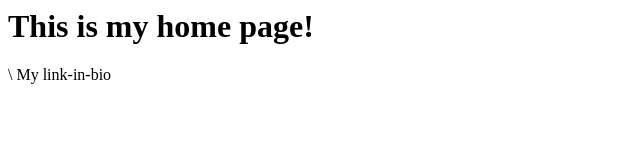
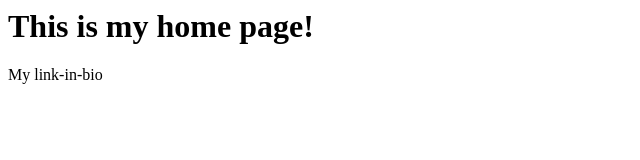
Before and after one commit to DHalbe24/link-in-bio, a plain HTML site: page index.html in a window 1280 px wide. Shown: the full height of the page, 0-640 px from the left. Drawn offline with Linux system fonts and the light colour scheme.

Commit message:
removed stray /

```diff
--- a/index.html
+++ b/index.html
@@ -1,5 +1,5 @@
 <h1>This is my home page!</h1>
 
-<body>\
+<body>
   My link-in-bio
 </body>
```
